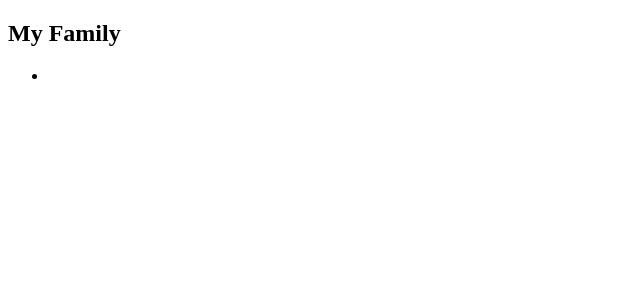
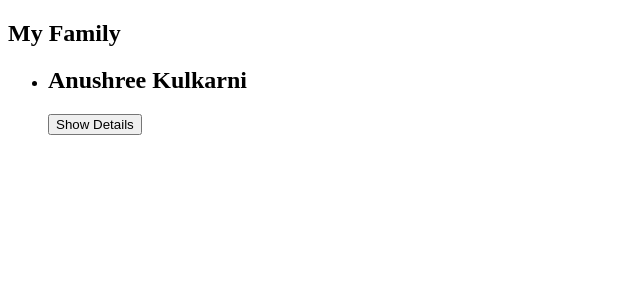
Before and after one commit to kulkarnianushree/vue-first-app, a Vue app: page / in a window 1280 px wide. Shown: the top 300 px of the page, without its empty margins (0-640 px from the left). Built offline with nearby package versions, Linux system fonts and the light colour scheme.

Commit message:
Adding Component

```diff
--- a/src/App.vue
+++ b/src/App.vue
@@ -2,7 +2,7 @@
     <section>
         <h2>My Family</h2>
         <ul>
-            <li></li>
+            <family-contact></family-contact>
         </ul>
     </section>
 </template>
--- /dev/null
+++ b/src/components/FamilyContact.vue
@@ -0,0 +1,33 @@
+<template>
+    <li>
+        <h2>{{ family.name }}</h2>
+        <button @click="toggleHandler">Show Details</button>
+        <ul v-if="showStatus">
+            <li><strong>Phone:</strong>{{ family.phone }}</li>
+            <li><strong>Email:</strong>{{ family.email }}</li>
+        </ul>
+    </li>
+</template>
+
+<script>
+export default{
+    data:function(){
+        return{
+            showStatus:false,
+            family:
+                {
+                    id:'1',
+                    name:'Anushree Kulkarni',
+                    phone:'9108 821 641',
+                    email:'anushree@gmail.com'
+                },
+
+        }
+    },
+    methods:{
+        toggleHandler(){
+            this.showStatus = !this.showStatus
+        }
+    }
+}
+</script>
--- a/src/main.js
+++ b/src/main.js
@@ -1,3 +1,6 @@
 import { createApp } from 'vue';
 import App from './App.vue';
-createApp(App).mount('#app');
+import FamilyContact from './components/FamilyContact.vue';
+const app = createApp(App)
+app.component('family-contact',FamilyContact)
+app.mount("#app")
```
